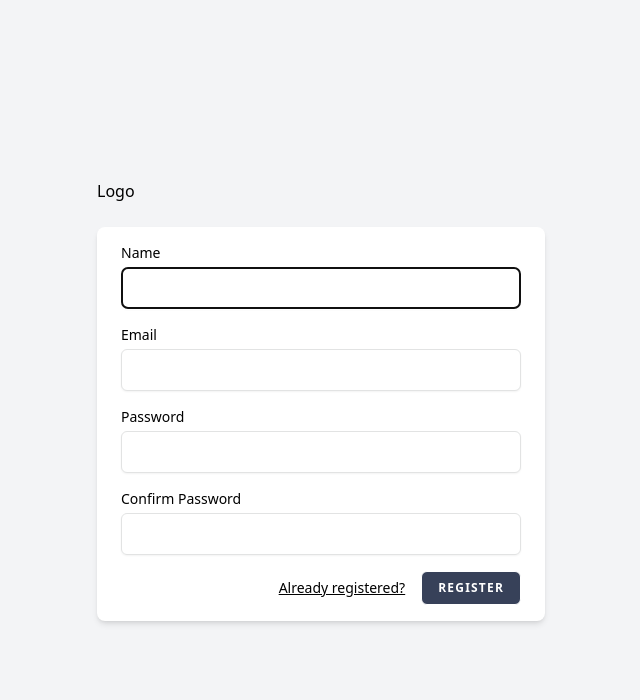
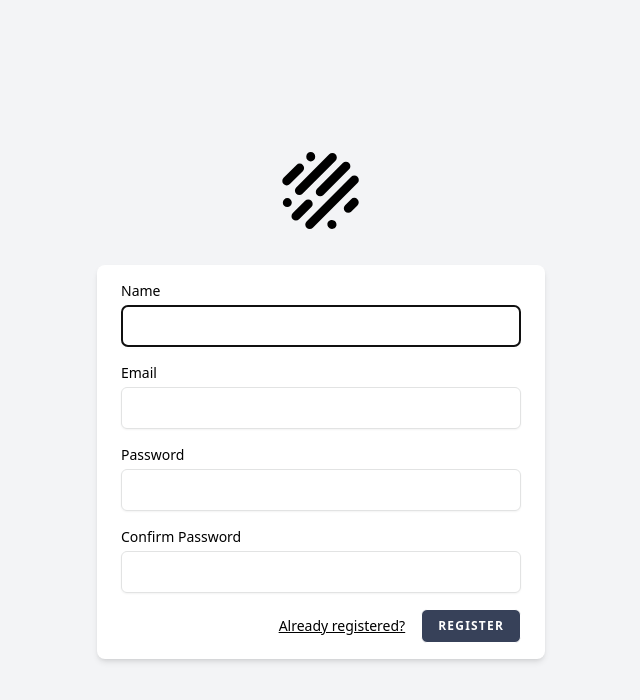
Before and after one commit to bhaskarhs/myapp, a React (Create React App) app: page /register in a window 1280 px wide. Shown: the top 700 px of the page, without its empty margins (319-959 px from the left). Built offline with nearby package versions, Linux system fonts and the light colour scheme.

Commit message:
logo and auth and logout

```diff
--- a/src/components/Layout/Header.tsx
+++ b/src/components/Layout/Header.tsx
@@ -1,17 +1,16 @@
 import  { FC, useState } from 'react'
 import { Link, NavLink, useLocation } from 'react-router-dom'
-
+import { useNavigate } from "react-router-dom"
 
 const Header: FC = () => {
     const location = useLocation()
-    console.log(location);
 
     return (
         <div className='w-full bg-white px-12 pt-8 pb-4'>
             <nav className='flex flex-row justify-between align-middle'>
                 <section className='flex flex-row align-middle'>
                     <NavLink to={"/"} className={"text-sm font-light"}>
-                    <img src={process.env.PUBLIC_URL +'/logo.png' } className='w-[30px] bg-blend-screen'/>
+                    <img src={process.env.PUBLIC_URL +'/logo.svg' } className='w-[30px] bg-blend-screen'/>
                     </NavLink>
                     <Link to={"/"} className={`${location.pathname === '/' ? "text-black font-medium" : "text-gray-500 font-normal"} px-8  text-sm`}>Dashboard </Link>
                     <Link to={"/file_upload"} className={`${location.pathname === '/file_upload' ? "text-black font-medium" : "text-gray-500 font-normal"}  text-sm`}>Process File </Link>
@@ -34,6 +33,12 @@ const DropdownMenu = () => {
     const toggleMenu = () => {
         setMenuOpen(!menuOpen);
     };
+    const navigate = useNavigate();
+    console.log(location);
+    const logoutUser =()=>{
+        localStorage.removeItem('login')
+        navigate("/login", { replace: true })
+    }
     return (
         <div className="relative inline-block text-left">
             <div>
@@ -73,7 +78,7 @@ const DropdownMenu = () => {
                     <div className="py-1" role="none">
                         {/* Active: "bg-gray-100 text-gray-900", Not Active: "text-gray-700" */}
                         <NavLink to={"/profile"} className="text-gray-700 block px-4 py-2 text-sm">Profile </NavLink>
-                        <button className="text-gray-700 block px-4 py-2 text-sm">logout</button>
+                        <button className="text-gray-700 block px-4 py-2 text-sm" onClick={logoutUser}>logout</button>
 
                     </div>
                 </div>
--- a/src/components/login/index.tsx
+++ b/src/components/login/index.tsx
@@ -21,7 +21,10 @@ const Login = () => {
     }
     return (
         <div className='lg:w-[35%] md:w-[50%] w-full'>
-            <h3>Logo</h3>
+            <div className="flex justify-center">
+                  <img src={process.env.PUBLIC_URL +'/logo.svg' } className='text-center w-[100px] bg-blend-screen'/>
+            </div>
+
             <form className='bg-white rounded-sm px-6 py-4 mt-2 shadow-md overflow-hidden sm:rounded-lg '>
                 <div className='flex flex-col my-4'>
                     <label>
--- a/src/components/register/index.tsx
+++ b/src/components/register/index.tsx
@@ -4,7 +4,9 @@ import { inputClassName, labelClassName } from '../Profile/ProfileInfo'
 const Register: FC = () => {
     return (
         <div className='lg:w-[35%] md:w-[50%] w-full'>
-            <h3>Logo</h3>
+               <div className="flex justify-center">
+                  <img src={process.env.PUBLIC_URL +'/logo.svg' } className='text-center w-[100px] bg-blend-screen'/>
+            </div>
             <div className="w-full sm:max-w-md mt-6 px-6 py-4 bg-white shadow-md overflow-hidden sm:rounded-lg">
                 <form method="POST" action="http://buyersscoop.net/register">
                     <input type="hidden" name="_token" value="QpW6SEdeINLdlSOpaEvbK8XZB3jFg9xMFUvWVdLh" />
--- a/src/utlis/ProtectedRoutes.tsx
+++ b/src/utlis/ProtectedRoutes.tsx
@@ -4,15 +4,15 @@ import { Navigate, useLocation } from 'react-router-dom'
 
 
 interface ProtectedRoutesProps {
-    children: React.ReactNode |string | number | boolean | Element  | null | undefined,
+    children: React.ReactNode,
 }
 const ProtectedRoutes = ({ children }: ProtectedRoutesProps) => {
 
     const location = useLocation();
-    console.log(children);
+    console.log("routes",children);
 
     const isLoggedIn =  localStorage.getItem("login");
-    if (isLoggedIn === "true") return <Navigate to="/login" state={{ from: location }} replace />
+    if (isLoggedIn !== "true") return <Navigate to="/login" state={{ from: location }} replace />
 
     return <>{children}</>
 
```
Also changed, not shown: public/logo.svg (added).
